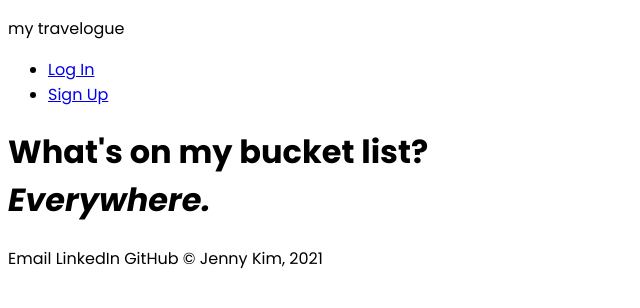
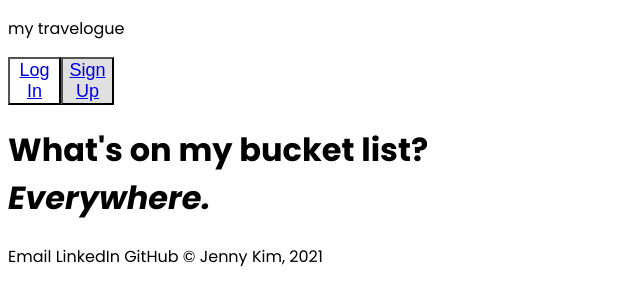
Before and after one commit to kim-jenny5/my-travelogue-frontend, a React (Create React App) app: page / in a window 1280 px wide. Shown: the top 308 px of the page, without its empty margins (0-640 px from the left). Built offline with nearby package versions, Linux system fonts and the light colour scheme.

Commit message:
added background color to user buttons on homepage

```diff
--- a/src/components/MainNav.js
+++ b/src/components/MainNav.js
@@ -1,18 +1,31 @@
 import React from "react";
 import { NavLink } from "react-router-dom";
+import styled from "styled-components";
+
+const UserBtns = styled.button`
+	width: 53px;
+	font-size: 18px;
+	color: black;
+	background-color: ${(props) =>
+		props.type === "login" ? "transparent" : "#E0E0E0"};
+`;
 
 export const MainNav = () => {
 	return (
 		<div id="main-nav">
 			<p>my travelogue</p>
-			<ul>
-				<li>
-					<NavLink to="/login">Log In</NavLink>
-				</li>
-				<li>
-					<NavLink to="/signup">Sign Up</NavLink>
-				</li>
-			</ul>
+			{/* <ul>
+				<li> */}
+			<UserBtns type="login">
+				<NavLink to="/login">Log In</NavLink>
+			</UserBtns>
+			{/* </li>
+				<li> */}
+			<UserBtns type="signup">
+				<NavLink to="/signup">Sign Up</NavLink>
+			</UserBtns>
+			{/* </li>
+			</ul> */}
 		</div>
 	);
 };
```
